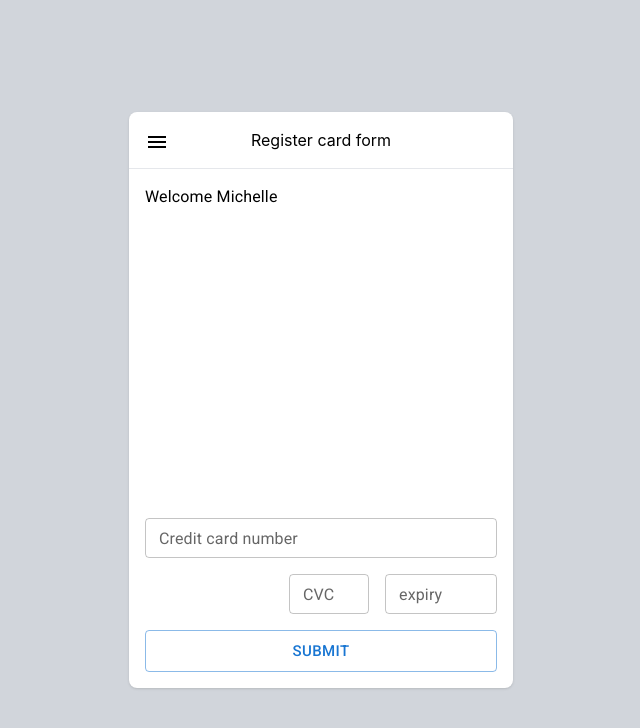
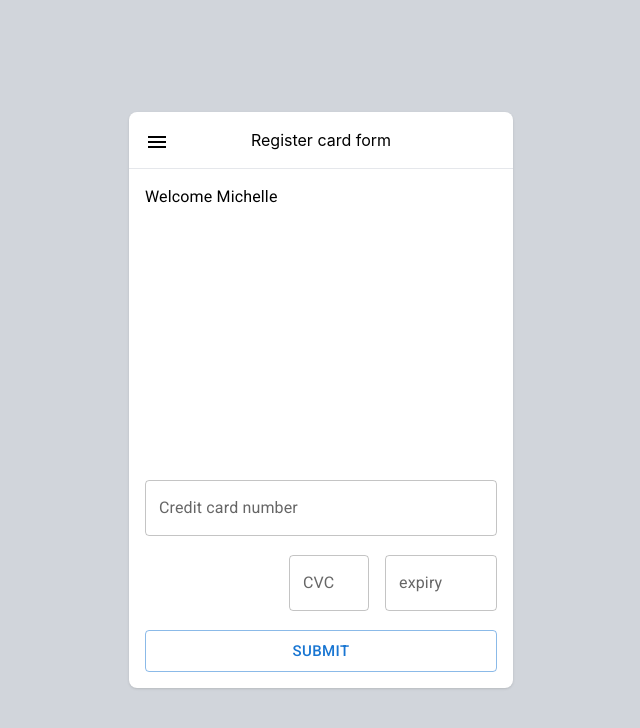
Before and after one commit to Dreamufor/A-simple-test, a React (Create React App) app: page /register in a window 1280 px wide. Shown: the top 728 px of the page, without its empty margins (319-959 px from the left). Built offline with nearby package versions, Linux system fonts and the light colour scheme.

Commit message:
add form validation and tests

```diff
--- a/package.json
+++ b/package.json
@@ -5,6 +5,7 @@
   "dependencies": {
     "@emotion/react": "^11.7.1",
     "@emotion/styled": "^11.6.0",
+    "@hookform/error-message": "^2.0.0",
     "@mui/icons-material": "^5.2.5",
     "@mui/material": "^5.2.5",
     "@testing-library/jest-dom": "^5.16.1",
--- a/src/components/registerForm/index.tsx
+++ b/src/components/registerForm/index.tsx
@@ -1,3 +1,4 @@
+import { ErrorMessage } from '@hookform/error-message';
 import { Button, TextField } from '@mui/material';
 import { FC } from 'react';
 import { Controller, SubmitHandler, useForm } from 'react-hook-form';
@@ -35,9 +36,19 @@ const RegisterForm: FC<RegisterFormProps> = () => {
         defaultValue={defaultValues.cardNumber}
         rules={{
           required: { value: true, message: 'Required' },
+          pattern: {
+            value: /^[0-9]{16}$/,
+            message: 'Must be a valid card number with 16 characters',
+          },
         }}
         render={({ field }) => (
-          <TextField {...field} label="Credit card number" variant="outlined" size="small" fullWidth />
+          <TextField
+            {...field}
+            label="Credit card number"
+            variant="outlined"
+            fullWidth
+            helperText={<ErrorMessage errors={errors} name={'cardNumber'} />}
+          />
         )}
       />
 
@@ -49,8 +60,19 @@ const RegisterForm: FC<RegisterFormProps> = () => {
             defaultValue={defaultValues.cvc}
             rules={{
               required: { value: true, message: 'Required' },
+              pattern: {
+                value: /^[0-9]{3}$/,
+                message: 'Must be a valid cvc',
+              },
             }}
-            render={({ field }) => <TextField {...field} label="CVC" variant="outlined" size="small" />}
+            render={({ field }) => (
+              <TextField
+                {...field}
+                label="CVC"
+                variant="outlined"
+                helperText={<ErrorMessage errors={errors} name={'cvc'} />}
+              />
+            )}
           />
         </div>
         <div className="w-28">
@@ -60,8 +82,20 @@ const RegisterForm: FC<RegisterFormProps> = () => {
             defaultValue={defaultValues.expiry}
             rules={{
               required: { value: true, message: 'Required' },
+              pattern: {
+                value: /^((0[1-9])|(1[0-2]))\/([0-9]{2})/,
+                message: 'Must be a valid date with MM/YY format',
+              },
             }}
-            render={({ field }) => <TextField {...field} label="expiry" variant="outlined" size="small" />}
+            render={({ field }) => (
+              <TextField
+                {...field}
+                label="expiry"
+                variant="outlined"
+                placeholder="MM/YY"
+                helperText={<ErrorMessage errors={errors} name={'expiry'} />}
+              />
+            )}
           />
         </div>
       </div>
```
Also changed, not shown: 2 other files (tests, documents, lock files or other folders).
